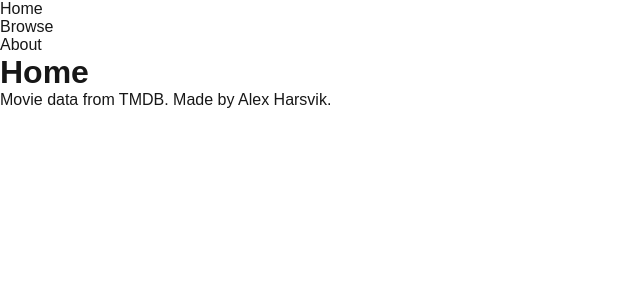
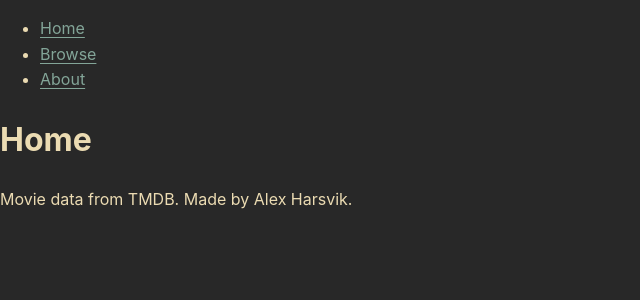
Before and after one commit to Harzvik/movie-api-ak2, a Next.js app: page / in a window 1280 px wide. Shown: the top 300 px of the page, without its empty margins (0-640 px from the left). Built offline with nearby package versions, Linux system fonts and the light colour scheme.

Commit message:
updated globals and made header with styles

```diff
--- a/src/app/globals.css
+++ b/src/app/globals.css
@@ -1,49 +1,59 @@
 :root {
-  --background: #ffffff;
-  --foreground: #171717;
+  color-scheme: dark;
+
+  --background: #282828;
+  --surface: #3c3836;
+  --foreground: #ebdbb2;
+  --muted: #bdae93;
+  --border: #928374;
+
+  --accent: #fabd2f;
+  --link: #83a598;
+  --error: #fb4934;
+  --success: #b8bb26;
+  --font: Inter, sans-serif;
 }
 
-@media (prefers-color-scheme: dark) {
-  :root {
-    --background: #0a0a0a;
-    --foreground: #ededed;
-  }
-}
-
-html {
-  height: 100%;
-}
-
-html,
-body {
-  max-width: 100vw;
-  overflow-x: hidden;
+*,
+*::before,
+*::after {
+  box-sizing: border-box;
 }
 
 body {
-  min-height: 100%;
-  display: flex;
-  flex-direction: column;
+  margin: 0;
+  min-height: 100vh;
+  min-height: 100dvh;
+  background: var(--background);
   color: var(--foreground);
-  background: var(--background);
-  font-family: Arial, Helvetica, sans-serif;
-  -webkit-font-smoothing: antialiased;
-  -moz-osx-font-smoothing: grayscale;
+  line-height: 1.6;
+  font-family: var(--font);
 }
 
-* {
-  box-sizing: border-box;
-  padding: 0;
-  margin: 0;
+img {
+  display: block;
+  max-width: 100%;
+  height: auto;
+}
+
+button,
+input,
+select,
+textarea {
+  font: inherit;
 }
 
 a {
-  color: inherit;
-  text-decoration: none;
+  color: var(--link);
+  text-underline-offset: 0.2em;
 }
 
-@media (prefers-color-scheme: dark) {
-  html {
-    color-scheme: dark;
-  }
+:focus-visible {
+  outline: 3px solid var(--accent);
+  outline-offset: 4px;
 }
+
+::selection {
+  background: var(--accent);
+  color: var(--background);
+}
```
Also changed, not shown: src/components/Header/Header.module.css (added, +37 -0 lines), src/components/Header/Header.tsx (added, +17 -0 lines).
